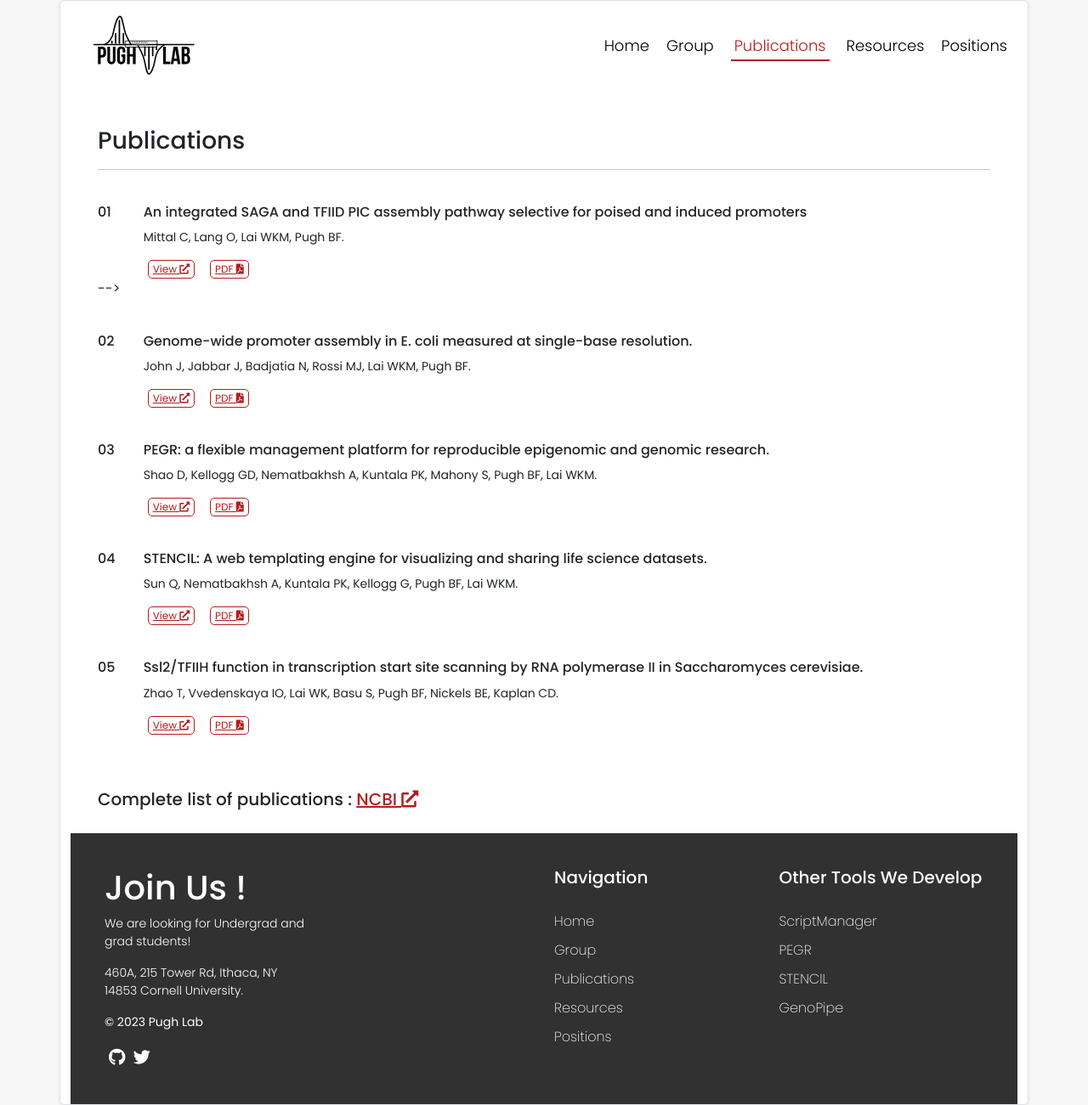
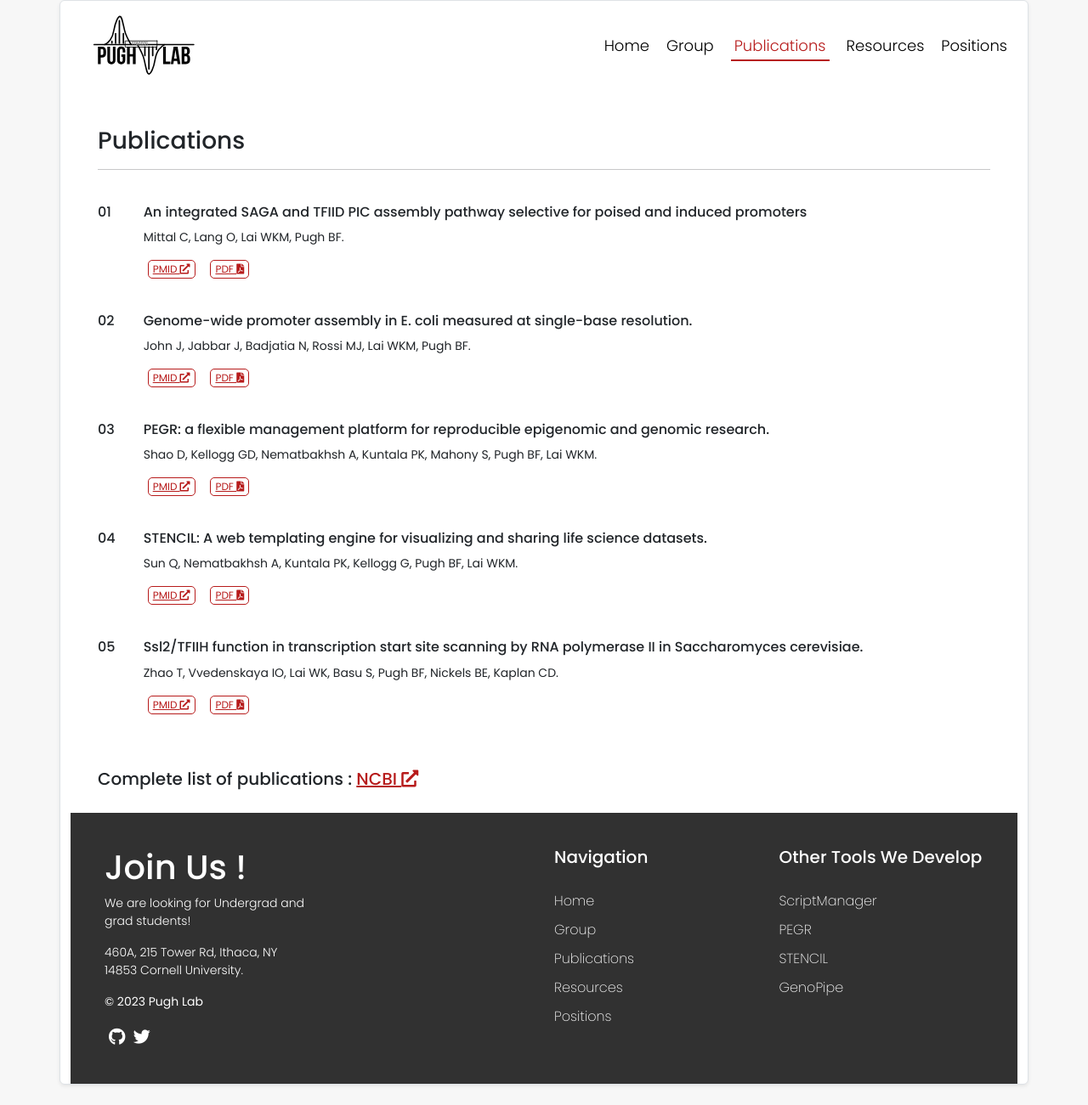
Before and after one commit to CEGRcode/cegrcode.github.io, a Jekyll site: the page built from publications.html, in a window 1280 px wide. Shown: the whole page at 85% size. Built offline with Jekyll 4.4.1, drawn with Linux system fonts in a browser that asks for light colours; nearby versions of some CDN libraries; after the commit the page ends 1277 px from its top, so only the background shows below that.

Commit message:
Reformat publication linkouts
Updated linkouts to be more descriptive
- changed the PubMed linkouts to read "PMID" instead of "View"
- changed the string displayed by hovering the "PMID" links to "linkout to PubMed"
- changed the string displayed by hovering the "PDF" links to "linkout to full text"
Fixed mix-up of hrefs for Mittal 2022 linkouts update
Removed leftover comment tail ("-->")

```diff
--- a/publications.html
+++ b/publications.html
@@ -23,22 +23,22 @@
           <div class="d-flex">
             <a
               class="publinks"
-              href="https://pubmed.ncbi.nlm.nih.gov/34426512/"
-              title="project website"
+              href="https://pubmed.ncbi.nlm.nih.gov/36302553/"
+              title="linkout to PubMed"
             >
-              View <i class="fas fa-external-link-alt"></i
-            ></a>
+              PMID <i class="fas fa-external-link-alt"></i>
+            </a>
             &nbsp; &nbsp;
             <a
               class="publinks"
-              href="https://pubmed.ncbi.nlm.nih.gov/36302553/"
-              title="pubmed link"
+              href="http://genesdev.cshlp.org/content/36/17-18/985.long"
+              title="linkout to full text"
             >
               PDF <i class="fas fa-file-pdf"></i
             ></a>
           </div>
         </div>
-      </div> -->
+      </div>
 
       <div class="row publication">
         <div class="col-md-1 number">
@@ -56,15 +56,15 @@
             <a
               class="publinks"
               href="https://pubmed.ncbi.nlm.nih.gov/35483960/"
-              title="project website"
+              title="linkout to PubMed"
             >
-              View <i class="fas fa-external-link-alt"></i
+              PMID <i class="fas fa-external-link-alt"></i
             ></a>
             &nbsp; &nbsp;
             <a
               class="publinks"
               href="https://genome.cshlp.org/content/32/5/878.long"
-              title="pubmed link"
+              title="linkout to full text"
             >
               PDF <i class="fas fa-file-pdf"></i
             ></a>
@@ -89,15 +89,15 @@
             <a
               class="publinks"
               href="https://pubmed.ncbi.nlm.nih.gov/35440038/"
-              title="project website"
+              title="linkout to PubMed"
             >
-              View <i class="fas fa-external-link-alt"></i
+              PMID <i class="fas fa-external-link-alt"></i
             ></a>
             &nbsp; &nbsp;
             <a
               class="publinks"
               href="https://genomebiology.biomedcentral.com/articles/10.1186/s13059-022-02671-5"
-              title="pubmed link"
+              title="linkout to full text"
             >
               PDF <i class="fas fa-file-pdf"></i
             ></a>
@@ -124,15 +124,15 @@
             <a
               class="publinks"
               href="https://pubmed.ncbi.nlm.nih.gov/35139076/"
-              title="project website"
+              title="linkout to PubMed"
             >
-              View <i class="fas fa-external-link-alt"></i
-            ></a>
+              PMID <i class="fas fa-external-link-alt"></i>
+            </a>
             &nbsp; &nbsp;
             <a
               class="publinks"
               href="https://journals.plos.org/ploscompbiol/article?id=10.1371/journal.pcbi.1009859"
-              title="pubmed link"
+              title="linkout to full text"
             >
               PDF <i class="fas fa-file-pdf"></i
             ></a>
@@ -141,7 +141,6 @@
       </div>
 
       <!-- <div class="publication"></div> -->
-
       <div class="row publication">
         <div class="col-md-1 number">
           <h6>05</h6>
@@ -160,15 +159,15 @@
             <a
               class="publinks"
               href="https://pubmed.ncbi.nlm.nih.gov/34652274/"
-              title="project website"
+              title="linkout to PubMed"
             >
-              View <i class="fas fa-external-link-alt"></i
+              PMID <i class="fas fa-external-link-alt"></i
             ></a>
             &nbsp; &nbsp;
             <a
               class="publinks"
               href="https://elifesciences.org/articles/71013"
-              title="pubmed link"
+              title="linkout to full text"
             >
               PDF <i class="fas fa-file-pdf"></i
             ></a>
```
